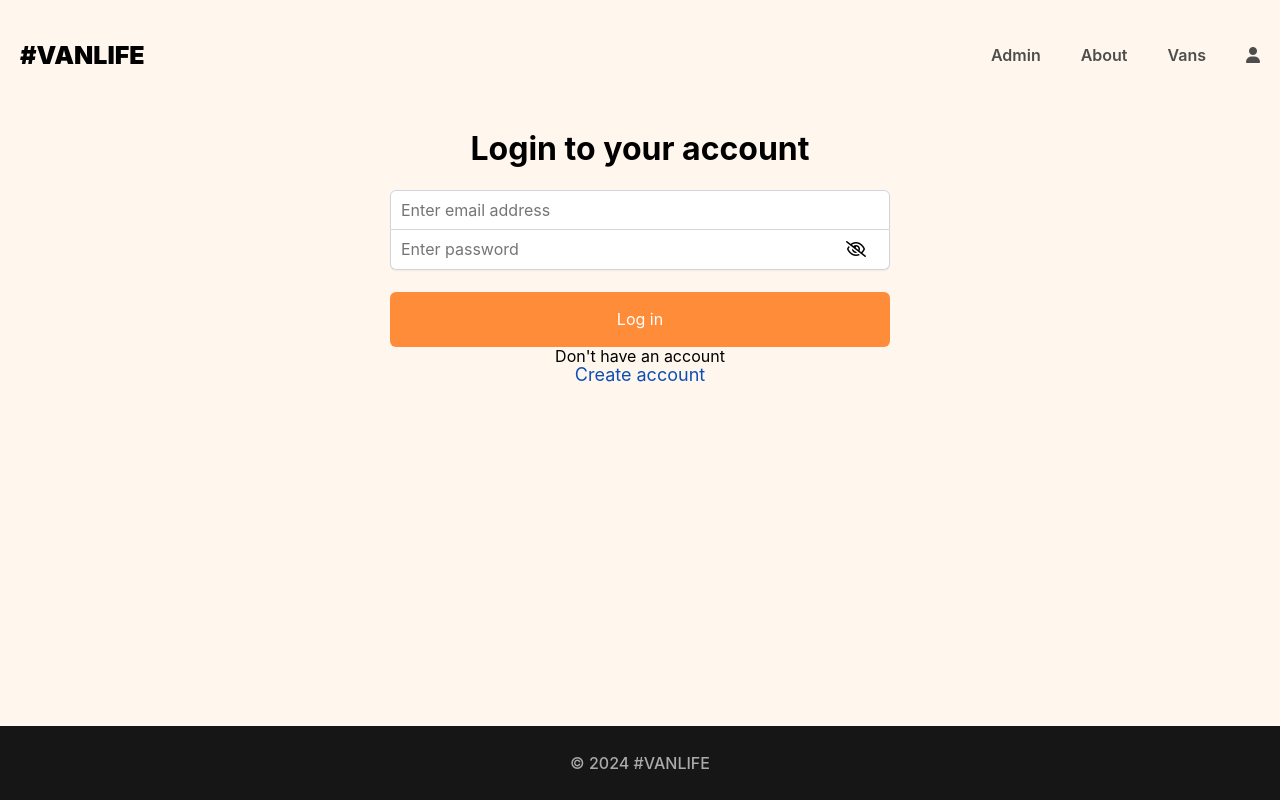
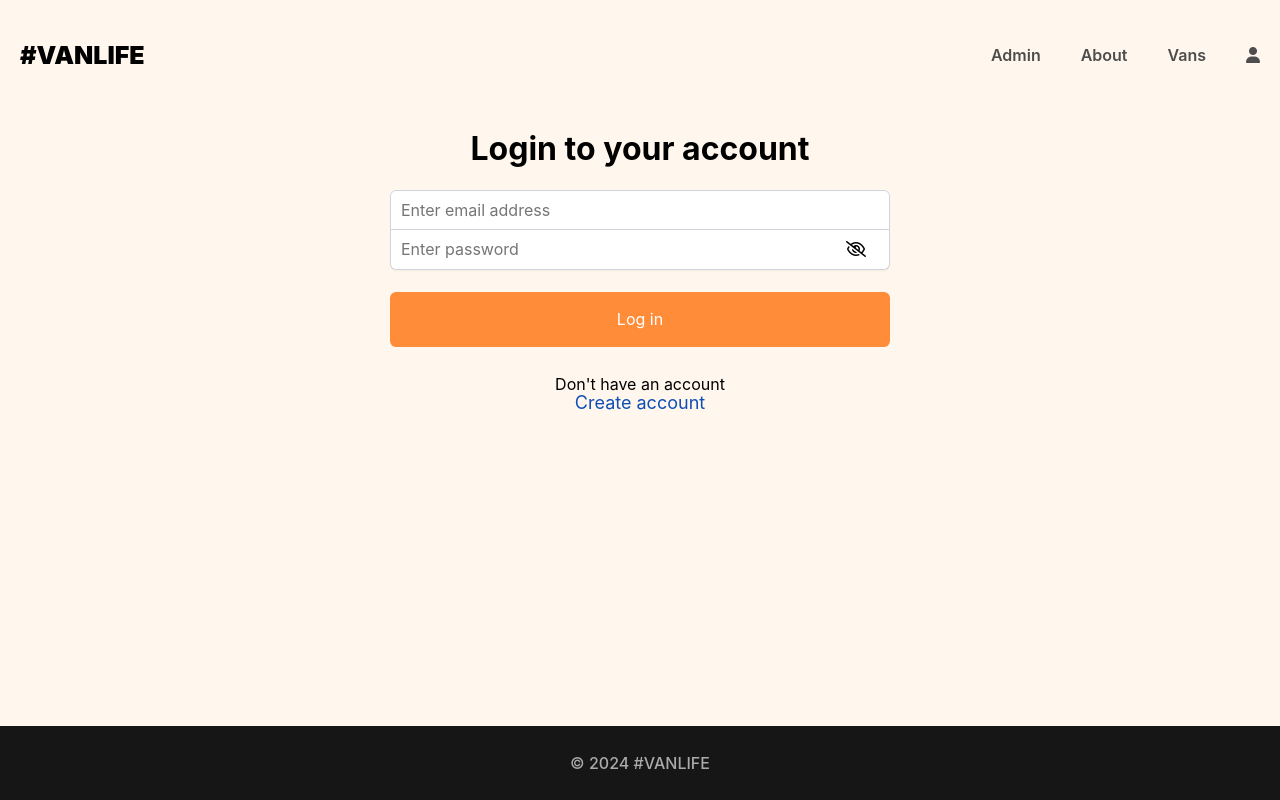
Before and after one commit to RahulPorel/Vans-Life, a React (Vite) app: page /login in a window 1280 px wide. Built offline with nearby package versions, Linux system fonts and the light colour scheme; what miragejs would draw is missing.

Commit message:
added styles

```diff
--- a/src/pages/Authentication/Login/Login.css
+++ b/src/pages/Authentication/Login/Login.css
@@ -104,3 +104,7 @@
   position: absolute;
   cursor: pointer;
 }
+
+form {
+  padding-bottom: 1.75em;
+}
```
